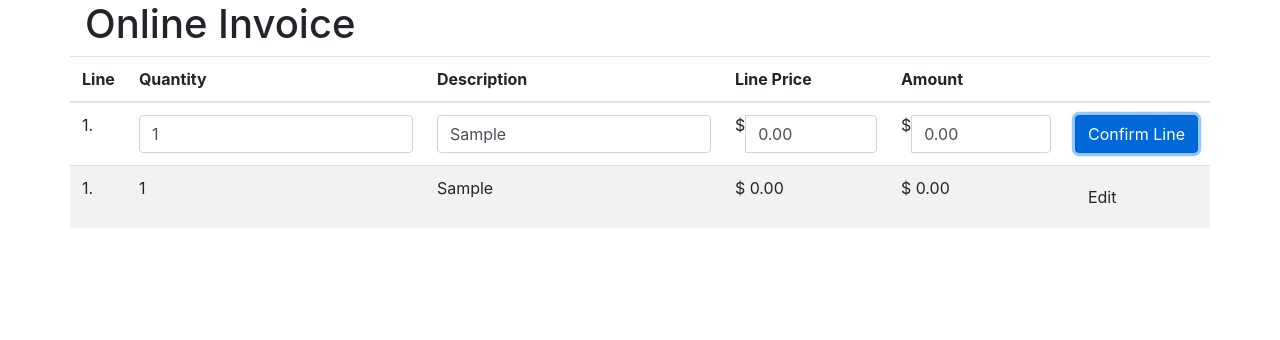
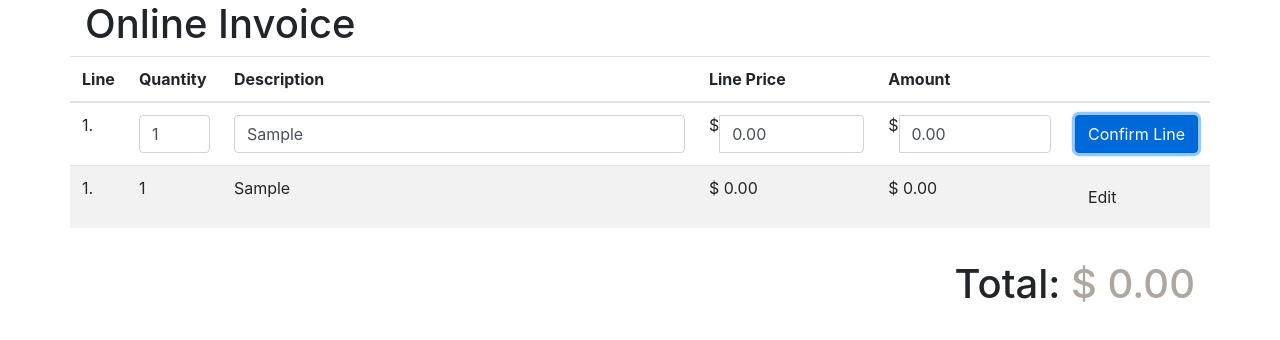
Before and after one commit to jrgns/invoice-factory, a plain HTML site: page web/index.html in a window 1280 px wide. Both pictures are taken after typing "Sample" into the empty fields and a click on the input "Confirm Line". Drawn offline with nearby package versions, Linux system fonts and the light colour scheme.

Commit message:
Module - Calculate line amount and invoice total. Layout tweaks

```diff
--- a/web/assets/js/invoice.js
+++ b/web/assets/js/invoice.js
@@ -7,12 +7,13 @@ var OnlineInvoice = function(jQuery, config) {
 
     var lineCount = 1;
 
-    var InvoiceLine = function(quantity, description, line_price, amount) {
+    var InvoiceLine = function(quantity, description, line_price) {
         this.line = lineCount;
-        this.quantity = quantity || 1;
+        this.quantity = parseFloat(quantity) || 1;
         this.description = description || '';
-        this.line_price = line_price || 0;
-        this.amount = amount || 0;
+        this.line_price = parseFloat(line_price) || 0;
+        this.amount = this.quantity * this.line_price;
+        console.log(this);
     };
 
     function format(template, values) {
@@ -53,16 +54,30 @@ var OnlineInvoice = function(jQuery, config) {
             form = format('invoiceLineForm', line);
             jQuery('#online-invoice tbody').append(form);
 
-            // Set up the events
-            jQuery('#confirm-line').on('click', function(evt) {
+            self.calculateTotal();
+
+            // Detect value changes
+            jQuery('#online-invoice').on('change', 'input', function(evt) {
+                var quantity = parseFloat($('#quantity').val());
+                var line_price = parseFloat($('#line_price').val());
+                var amount = quantity * line_price;
+
+                // Format and set the amounts
+                $('#amount').val(formatMoney(amount));
+                $('#line_price').val(formatMoney(line_price));
+
+                self.calculateTotal();
+            });
+
+            // Add the new line
+            jQuery('#online-invoice').on('click', '#confirm-line', function(evt) {
                 evt.preventDefault();
 
                 var quantity = $('#quantity').val();
                 var description = $('#description').val();
                 var line_price = $('#line_price').val();
-                var amount = $('#amount').val();
 
-                line = new InvoiceLine(quantity, description, line_price, amount);
+                line = new InvoiceLine(quantity, description, line_price);
                 self.addLine(line);
 
                 return false;
@@ -77,6 +92,7 @@ var OnlineInvoice = function(jQuery, config) {
             lineCount++;
             this.Invoice.lines.push(line);
             this.showLine(line);
+            this.calculateTotal();
         },
 
         showLine: function(line) {
@@ -84,6 +100,17 @@ var OnlineInvoice = function(jQuery, config) {
             line.amount = formatMoney(line.amount);
             line = format('invoiceLine', line);
             jQuery('#online-invoice tbody').append(line);
+        },
+
+        calculateTotal: function() {
+            var total = 0;
+            jQuery.each(this.getLines(), function(key, line) {
+                total += parseFloat(line.amount);
+            });
+
+            var values = { total: formatMoney(total) };
+            template = format('invoiceTotal', values);
+            jQuery('#invoice-total').html(template);
         }
     };
 }(jQuery);
--- a/web/index.html
+++ b/web/index.html
@@ -4,14 +4,17 @@
     <meta name="author" content="Hacker Planet">
     <meta name="description" content="Online Invoice Generator">
     <link rel="stylesheet" href="http://netdna.bootstrapcdn.com/bootswatch/3.0.3/united/bootstrap.min.css">
+    <style>
+h1 span, h2 span, h3 span, h4 span, h5 span, h6 span {
+    color: #AEA79F;
+}
+    </style>
 </head>
 <body>
     <div class="container">
         <h1>Online Invoice</h1>
         <div class="row">
-            <form class="form-inline" method="post" action="{{ SITE_LINK }}/invoice-line" id="invoice-lines-form">
-                <input type="hidden" name="invoice_id" id="invoice_id" value="{{ invoice.id }}">
-                <input type="hidden" name="_method" value="post">
+            <form action="#" id="invoice-lines-form">
                 <table class="table table-striped table-hover" id="online-invoice">
                     <thead>
                         <tr>
@@ -27,6 +30,7 @@
                 </table>
             </form>
         </div>
+        <h1 class="text-right">Total: <span id="invoice-total">0.00</span></h1>
     </div>
 
     <script type="text/html" id="invoiceLine">
@@ -42,13 +46,15 @@
 
     <script type="text/html" id="invoiceLineForm">
         <td>{{ line }}.</td>
-        <td><input type="text" name="quantity" id="quantity" class="form-control" value="{{ quantity }}"></td>
-        <td><input type="text" name="description" id="description" class="form-control" value="{{ description }}"></td>
+        <td class="col-lg-1"><input type="text" name="quantity" id="quantity" class="form-control" value="{{ quantity }}"></td>
+        <td class="col-lg-5"><input type="text" name="description" id="description" class="form-control" value="{{ description }}"></td>
         <td><div class="input-group"><span class="input-group-addon">{{ currency }}</span><input type="text" name="line_price" id="line_price" class="form-control" value="{{ line_price }}"></div></td>
         <td><div class="input-group"><span class="input-group-addon">{{ currency }}</span><input type="text" name="amount" id="amount" class="form-control" value="{{ amount }}"></div></td>
         <td><input type="submit" class="btn btn-primary" value="Confirm Line" id="confirm-line"></td>
     </script>
 
+    <script type="text/html" id="invoiceTotal">{{ currency }}&nbsp;{{ total }}</script>
+
     <script src="http://code.jquery.com/jquery-1.10.1.min.js"></script>
     <script src="assets/js/invoice.js"></script>
 </body>
```
